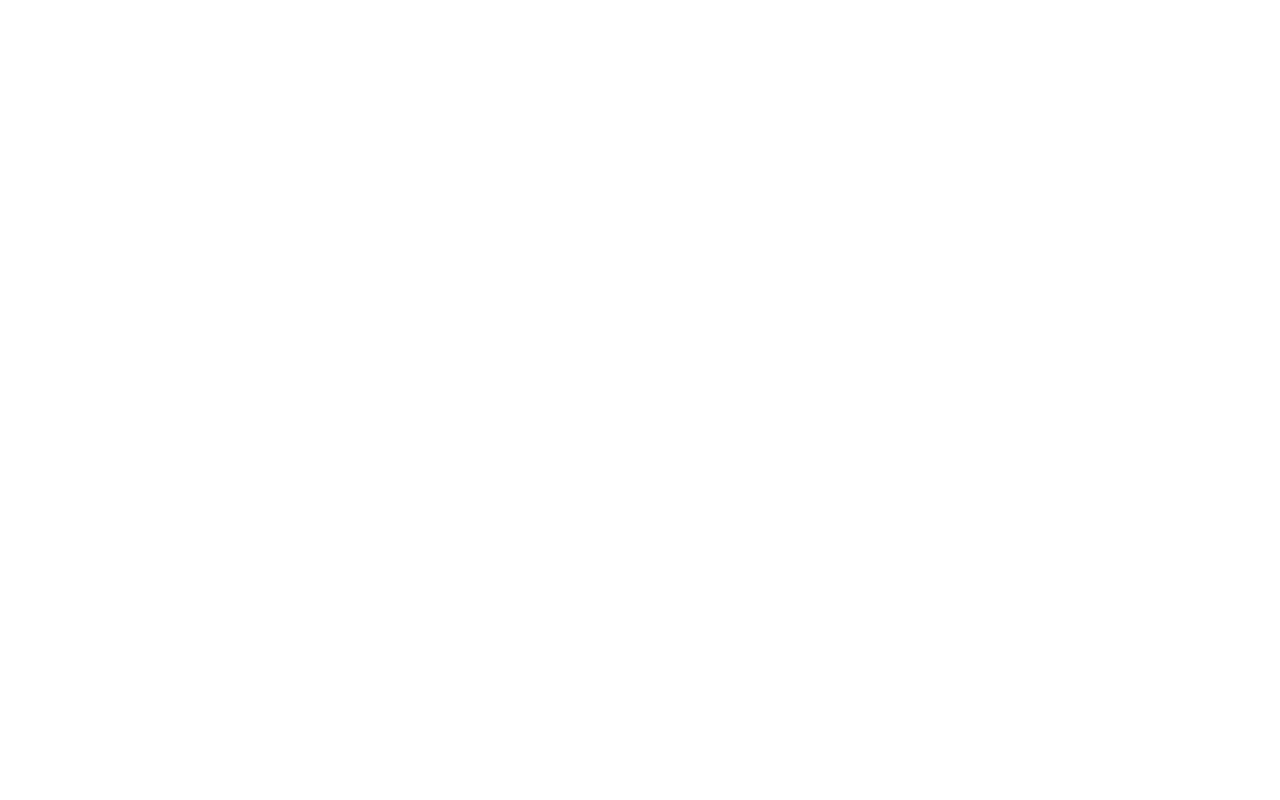
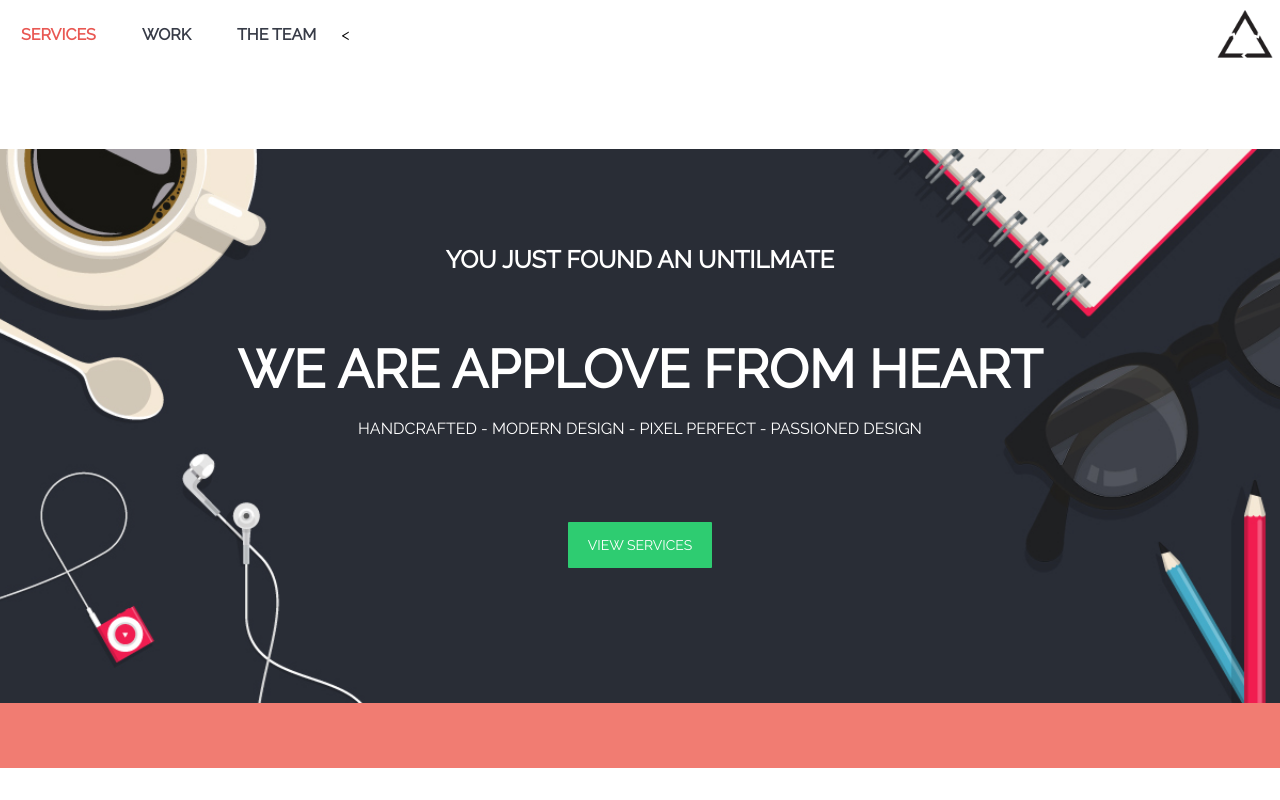
Before and after one commit to karinalaroze/applove, a plain HTML site: page index.html in a window 1280 px wide. Drawn offline with Linux system fonts and the light colour scheme.

Commit message:
avance en html y css

```diff
--- a/css/main.css
+++ b/css/main.css
@@ -1,11 +1,82 @@
 /*
  * Ingresa el CSS del proyecto en este archivo
  */
+ .link{
+  font-weight: 700;
+  padding: 21px;
+  display: inline-block;
+ }
+
+ .logo{
+  float: right;
+ }
+
+ header{
+  position: fixed;
+  background: white;
+  width: 100%;
+  top: 0;
+ }
+
+ .menu{
+  padding: 14px 70px
+  overflow: auto;
+ }
+
+#home{
+  background-image: url(../assets/images/bg-home.jpg);
+  background-position: center;
+  background-repeat: no-repeat;
+  background-size: cover;
+  height: 554px;
+  text-align: center;
+  margin-top: 80px;
+}
+
+#home .container{
+  color: white;
+  padding: 70px;
+}
+
+.text-home{
+  font-size: 53px;
+}
+
+.btn-home{
+  background: #2Ecc71;
+  color: #fff;
+  padding: 11px 20px;
+  border-radius: 1px;
+  font-weight: 500;
+  text-transform: uppercase;
+  margin-top: 63px;
+  display: inline-block;
+  font-size: 14px;
+}
+
+#services{
+  background-color: #F17C72;
+  text-align: center;
+  color: #fff;
+  padding: 70px 7px;
+}
+
+.box-services{
+  display: inline-block;
+  width: 30%;
+  margin-top: 63px;
+}
+
+.text-services{
+  font-size: 35px;
+  letter-spacing: 2px;
+}
 
 * {
   -webkit-box-sizing: border-box;
   -moz-box-sizing: border-box;
   box-sizing: border-box;
+ font-family: 'Raleway', sans-serif;
 }
 
 *:before,
--- a/index.html
+++ b/index.html
@@ -4,16 +4,69 @@
 	<meta charset="UTF-8">
 	<title>Applove</title>
 	<!-- Importa la fuente del proyecto (Raleway) de Google Fonts (https://fonts.google.com) -->
-
+      <link href="https://fonts.googleapis.com/css?family=Raleway" rel="stylesheet">
 	<!-- Enlaza tu CSS reutilizable aquí (common.css) -->
+	<link rel="stylesheet" type="text/css" href="css/common.css">
 
 	<!-- Enlaza tu CSS del proyecto aquí -->
+	<link rel="stylesheet" type="text/css" href="css/main.css">
 
 </head>
 <body>
 	<!-- Escribe el HTML aquí -->
+<header>
+	<div class="menu container">
+	   <a href="#" class="text-uppercase link">Services</a>
+	   <a href="#" class="text-uppercase link">Work</a>
+	   <a href="#" class="text-uppercase link">The team</a>
+	   <<img src="assets/images/logo-r.png" class="logo" alt="logo" width="70">
+	   </div>
+	<section id="home">
+		<div class="container">
+		 <h2>YOU JUST FOUND AN UNTILMATE</h2>
+		 <h1 class="text-uppercase text-home mb-0">
+		 	we are applove from heart
+		 </h1>
+		 <p class="text-uppercase mt-0">
+		 HANDCRAFTED - MODERN DESIGN - PIXEL PERFECT - PASSIONED DESIGN </p>
+		 <a href="#services" class="btn-home">View services</a>
+		 </div>
+	</section>
+</header>
+<section id="services">
+   <div class="container">
+      <h2 class="text-uppercase text-services mt-0">
+       Services
+       </h2>
+       <h4>
+       	Lorem ipsum dolor sit amet, consectetur adipisicing elit. Soluta minus, aspernatur eos perspiciatis quo harum ipsam, commodi! Voluptatum et placeat veniam veritatis tenetur quae, sit quo blanditiis, ad consequatur. Nostrum.
+       </h4>
+   <div class="box-services">
+       <img src="assets/images/website.png" alt="Website" width="200">
+       <h5 class="mb-0">USER INTERFACE DESIGN</h5>
+       <h6 class="m-0">Wireframing</h6>
+       <h6 class="m-0">Prototyping</h6>
+       <h6 class="m-0">Usability testing</h6>
+   </div>
+   <div class="box-services">
+       <img src="assets/images/website.png" alt="Website" width="200">
+       <h5 class="mb-0">CONCEPT AND IDEAS</h5>
+       <h6 class="m-0">Conceptualization</h6>
+       <h6 class="m-0">Digital Branding</h6>
+       <h6 class="m-0">Product strategy</h6>
+   </div>
+   <div class="box-services">
+       <img src="assets/images/website.png" alt="Website" width="200">
+       <h5 class="mb-0">DESIGN AND BRANDING</h5>
+       <h6 class="m-0">Interaction Design</h6>
+       <h6 class="m-0">Graphic Design</h6>
+       <h6 class="m-0">Identity Design</h6>
+   </div>
+   </div>
+</section>
 
 	<!-- Enlaza tu JS aquí -->
+	<link rel="stylesheet" type="text/css" href="assets/js/app.js">
 
 </body>
 </html>
```
